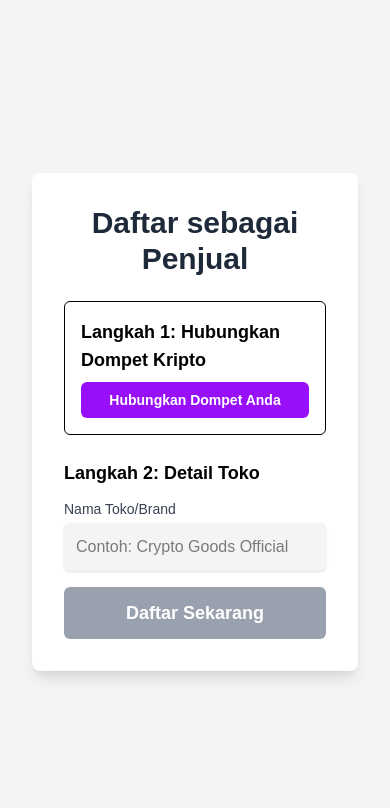
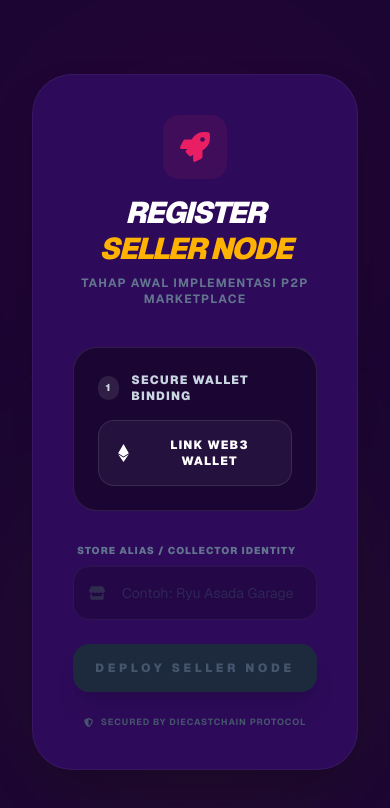
Before and after one commit to difhaels/dexx-fe, a Next.js app: page /seller/register in a window 390 px wide. Shown: the top 808 px of the page. Built offline with nearby package versions, Linux system fonts and the light colour scheme.

Commit message:
fix many bugs

```diff
--- a/src/app/components/Sidebar.jsx
+++ b/src/app/components/Sidebar.jsx
@@ -82,7 +82,7 @@ export default function Sidebar({ x, edit }) {
       <div className="pt-6 border-t border-white/5">
         {edit ? (
           <Link
-            href="/seller/profile/edit"
+            href="/seller/profile"
             className="flex items-center justify-center bg-transparent border-2 border-[#FFB300] text-[#FFB300] py-3 px-4 rounded-xl transition-all hover:bg-[#FFB300] hover:text-[#1A0533] font-black uppercase text-xs tracking-tighter"
           >
             <FaUserEdit className="mr-2 text-lg" />
--- a/src/app/seller/register/page.js
+++ b/src/app/seller/register/page.js
@@ -2,25 +2,24 @@
 import { useState } from "react";
 import Head from "next/head";
 import Link from "next/link";
+import { FaEthereum, FaRocket, FaStore, FaCheckCircle, FaExclamationTriangle, FaShieldAlt } from "react-icons/fa";
 
 export default function SellerRegistrationPage() {
-  // Dummy State untuk simulasi data
   const [storeName, setStoreName] = useState("");
-  const [walletAddress, setWalletAddress] = useState(null); // Alamat dompet yang terhubung
+  const [walletAddress, setWalletAddress] = useState(null);
   const [isConnecting, setIsConnecting] = useState(false);
   const [isRegistered, setIsRegistered] = useState(false);
 
   // Fungsi Simulasi Koneksi Dompet
   const handleConnectWallet = async () => {
     setIsConnecting(true);
-    // Di aplikasi nyata, ini akan memanggil window.ethereum.request({ method: 'eth_requestAccounts' });
     try {
-      await new Promise((resolve) => setTimeout(resolve, 1000));
-      const dummyAddress = "0xSellerDApp...800aa3";
+      // Simulasi delay interaksi Web3
+      await new Promise((resolve) => setTimeout(resolve, 1200));
+      const dummyAddress = "0x71C83486E2B15FbDB2315678afecb800aa3";
       setWalletAddress(dummyAddress);
-      alert("Dompet berhasil terhubung!");
     } catch (error) {
-      alert("Gagal koneksi. Pastikan MetaMask/Dompet terinstal.");
+      alert("Koneksi gagal. Pastikan wallet Anda dalam mode Mainnet/Localhost.");
     } finally {
       setIsConnecting(false);
     }
@@ -29,44 +28,34 @@ export default function SellerRegistrationPage() {
   // Fungsi Pendaftaran Seller
   const handleRegisterSeller = (e) => {
     e.preventDefault();
+    if (!walletAddress) return;
 
-    if (!walletAddress) {
-      alert("Anda harus menghubungkan dompet kripto Anda terlebih dahulu!");
-      return;
-    }
-
-    // --- Simulasi Interaksi Blockchain untuk Pendaftaran ---
-    console.log(
-      `Mencatat Seller: ${storeName} dengan Wallet: ${walletAddress} ke Smart Contract...`
-    );
-
-    // Di aplikasi nyata, ini akan memanggil Smart Contract function (misalnya, registerSeller(storeName, walletAddress))
+    // Simulasi penulisan metadata ke blockchain
+    console.log(`Smart Contract Call: registerNode("${storeName}", "${walletAddress}")`);
     setIsRegistered(true);
-    alert(`🎉 Selamat! Toko "${storeName}" berhasil didaftarkan.`);
-
-    // Setelah ini, arahkan pengguna ke Dashboard Seller
-    // router.push('/seller/dashboard');
   };
 
+  // Tampilan Sukses (Success State)
   if (isRegistered) {
     return (
-      <div className="flex min-h-screen items-center justify-center bg-gray-100 p-8">
-        <div className="w-full max-w-md rounded-lg bg-white p-8 shadow-lg text-center">
-          <h2 className="text-3xl font-bold text-green-600 mb-4">
-            Pendaftaran Sukses!
+      <div className="flex min-h-screen items-center justify-center bg-[#1A0533] p-8 overflow-hidden relative">
+        <div className="absolute h-96 w-96 rounded-full bg-green-500 opacity-10 blur-[120px]"></div>
+        <div className="relative z-10 w-full max-w-md rounded-[40px] bg-[#2D0B5A] p-10 shadow-2xl border border-green-500/20 text-center">
+          <div className="mx-auto mb-6 flex h-20 w-20 items-center justify-center rounded-2xl bg-green-500/20 text-green-400">
+            <FaCheckCircle className="text-4xl" />
+          </div>
+          <h2 className="text-3xl font-black italic uppercase tracking-tighter text-white mb-2">
+            Node <span className="text-green-400">Deployed!</span>
           </h2>
-          <p className="text-gray-700">
-            Toko Anda, <span className="font-bold">{storeName}</span>, kini aktif.
+          <p className="text-slate-400 text-sm mb-6 uppercase tracking-widest font-bold">
+            Toko <span className="text-white">"{storeName}"</span> Telah Terverifikasi.
           </p>
-          <p className="text-sm text-gray-500 mt-2 mb-5">
-            Identitas Anda terikat pada alamat:{" "}
-            <code className="font-mono text-xs">{walletAddress}</code>
-          </p>
-          <Link
-            href="/seller/dashboard"
-            className="w-full rounded-md bg-indigo-600 p-3 text-white hover:bg-indigo-700"
-          >
-            Lanjutkan ke Dashboard Seller
+          <div className="bg-[#1A0533] p-4 rounded-xl border border-white/5 mb-8">
+            <p className="text-[10px] text-slate-500 font-bold uppercase mb-1">On-Chain Identity</p>
+            <code className="font-mono text-[10px] text-[#FFB300] break-all">{walletAddress}</code>
+          </div>
+          <Link href="/seller/dashboard" className="block w-full rounded-2xl bg-green-500 p-4 text-xs font-black uppercase tracking-[0.2em] text-[#1A0533] hover:scale-105 transition-all shadow-lg shadow-green-500/20">
+            Enter Seller Hub
           </Link>
         </div>
       </div>
@@ -74,81 +63,97 @@ export default function SellerRegistrationPage() {
   }
 
   return (
-    <div className="flex min-h-screen items-center justify-center bg-gray-100 p-8">
+    <div className="flex min-h-screen items-center justify-center bg-[#1A0533] p-8 overflow-hidden relative text-white font-sans">
       <Head>
-        <title>Daftar Seller | Marketplace</title>
+        <title>Register Node | DiecastChain</title>
       </Head>
 
-      <div className="w-full max-w-lg rounded-lg bg-white p-8 shadow-lg">
-        <h1 className="mb-6 text-center text-3xl font-bold text-gray-800">
-          Daftar sebagai Penjual
+      {/* Background Decor */}
+      <div className="absolute top-0 right-0 h-[400px] w-[400px] rounded-full bg-[#E91E63] opacity-5 blur-[100px]"></div>
+      <div className="absolute bottom-0 left-0 h-[400px] w-[400px] rounded-full bg-[#FFB300] opacity-5 blur-[100px]"></div>
+
+      <div className="relative z-10 w-full max-w-lg rounded-[40px] bg-[#2D0B5A] p-10 shadow-2xl border border-white/5">
+        <header className="mb-10 text-center">
+          <div className="mx-auto mb-4 flex h-16 w-16 items-center justify-center rounded-2xl bg-[#E91E63]/10 text-[#E91E63]">
+            <FaRocket className="text-3xl" />
+          </div>
+          <h1 className="text-3xl font-black italic uppercase tracking-tighter text-white">
+            Register <span className="text-[#FFB300]">Seller Node</span>
           </h1>
+          <p className="text-xs font-bold text-slate-500 uppercase tracking-widest mt-2">
+            Tahap Awal Implementasi P2P Marketplace
+          </p>
+        </header>
 
-        {/* Status Koneksi Wallet (Wajib) */}
-        <div className="mb-6 rounded-md border p-4">
-          <h3 className="text-lg font-semibold mb-2">
-            Langkah 1: Hubungkan Dompet Kripto
+        {/* Step 1: Wallet Connection */}
+        <div className={`mb-8 rounded-3xl border p-6 transition-all ${walletAddress ? 'border-green-500/30 bg-green-500/5' : 'border-white/10 bg-[#1A0533]'}`}>
+          <h3 className="text-xs font-black uppercase tracking-widest mb-4 flex items-center text-slate-300">
+            <span className="mr-3 flex h-6 w-6 items-center justify-center rounded-full bg-white/10 text-[10px]">1</span>
+            Secure Wallet Binding
           </h3>
+
           {walletAddress ? (
-            <div className="text-sm">
-              <span className="text-green-600 font-medium">✅ Terhubung:</span>
-              <span className="font-mono text-xs block break-all mt-1">
-                {walletAddress}
-              </span>
-              <p className="text-xs text-gray-500 mt-2">
-                Alamat ini akan digunakan untuk menerima pembayaran Escrow.
-              </p>
+            <div className="flex items-center space-x-4">
+              <div className="h-10 w-10 rounded-full bg-green-500/20 flex items-center justify-center text-green-400">
+                <FaEthereum />
+              </div>
+              <div className="flex-1 overflow-hidden">
+                <span className="text-[10px] font-mono text-green-400 break-all">{walletAddress}</span>
+                <p className="text-[9px] text-slate-500 uppercase font-bold mt-1 tracking-tighter italic">Address Terikat Permanen ke Store Metadata</p>
+              </div>
             </div>
           ) : (
             <button
               onClick={handleConnectWallet}
               disabled={isConnecting}
-              className={`w-full rounded-md p-2 text-sm font-semibold text-white transition ${
-                isConnecting
-                  ? "bg-gray-500"
-                  : "bg-purple-600 hover:bg-purple-700"
-              }`}
+              className="group flex w-full items-center justify-center space-x-3 rounded-2xl bg-white/5 border border-white/10 p-4 text-xs font-black uppercase tracking-widest transition-all hover:bg-[#FFB300] hover:text-[#1A0533]"
             >
-              {isConnecting ? "Menghubungkan..." : "Hubungkan Dompet Anda"}
+              <FaEthereum className="text-lg group-hover:animate-bounce" />
+              <span>{isConnecting ? "Connecting Node..." : "Link Web3 Wallet"}</span>
             </button>
           )}
         </div>
 
-        {/* Form Pendaftaran Seller */}
-        <h3 className="text-lg font-semibold mb-3">Langkah 2: Detail Toko</h3>
-        <form onSubmit={handleRegisterSeller} className="space-y-4">
+        {/* Step 2: Store Detail */}
+        <form onSubmit={handleRegisterSeller} className="space-y-6">
           <div>
-            <label
-              htmlFor="storeName"
-              className="block text-sm font-medium text-gray-700"
-            >
-              Nama Toko/Brand
+            <label className="block text-[10px] font-black uppercase tracking-widest text-slate-500 mb-2 ml-1">
+              Store Alias / Collector Identity
             </label>
+            <div className="relative">
+                <div className="absolute inset-y-0 left-0 flex items-center pl-4 pointer-events-none text-slate-600">
+                    <FaStore />
+                </div>
                 <input
                     type="text"
-              id="storeName"
                     value={storeName}
                     onChange={(e) => setStoreName(e.target.value)}
                     required
                     disabled={!walletAddress}
-              className={`mt-1 block w-full rounded-md border-gray-300 p-3 shadow-sm sm:text-sm ${
-                !walletAddress ? "bg-gray-100 cursor-not-allowed" : ""
+                    className={`block w-full rounded-2xl bg-[#1A0533] border border-white/10 p-4 pl-12 text-sm text-white focus:outline-none focus:border-[#E91E63] transition-all placeholder:text-slate-700 ${
+                        !walletAddress ? "opacity-50 cursor-not-allowed" : ""
                     }`}
-              placeholder="Contoh: Crypto Goods Official"
+                    placeholder="Contoh: Ryu Asada Garage"
                 />
+            </div>
           </div>
 
           <button
             type="submit"
             disabled={!walletAddress || !storeName.trim()}
-            className={`w-full rounded-md p-3 text-lg font-semibold text-white transition ${
+            className={`w-full rounded-2xl p-4 text-xs font-black uppercase tracking-[0.3em] transition-all shadow-xl ${
               !walletAddress || !storeName.trim()
-                ? "cursor-not-allowed bg-gray-400"
-                : "bg-green-600 hover:bg-green-700"
+                ? "bg-slate-800 text-slate-600 cursor-not-allowed"
+                : "bg-[#E91E63] text-white hover:scale-[1.02] shadow-[#E91E63]/20"
             }`}
           >
-            Daftar Sekarang
+            Deploy Seller Node
           </button>
+
+          <div className="flex items-center justify-center space-x-2 text-[9px] text-slate-600 font-bold uppercase tracking-widest">
+            <FaShieldAlt />
+            <span>Secured by DiecastChain Protocol</span>
+          </div>
         </form>
       </div>
     </div>
```
Also changed, not shown: src/app/seller/profile/daftar/page.js (deleted, +0 -58 lines), src/app/seller/profile/page.js (renamed from src/app/seller/profile/edit/page.js, +25 -13 lines). Lines whose indentation alone changed are shown as unchanged.
